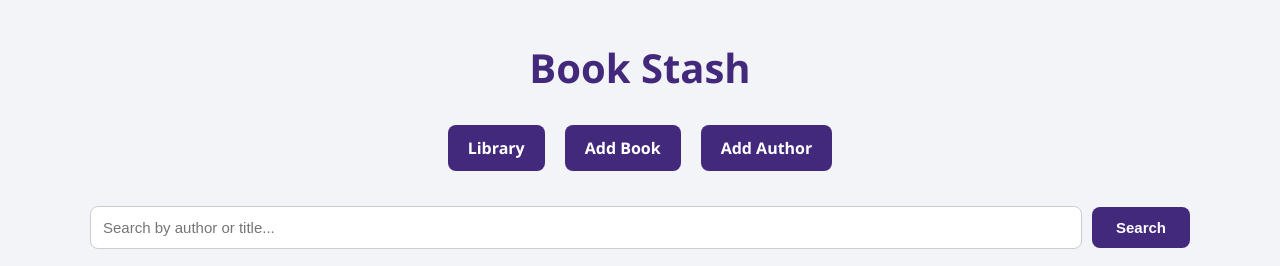
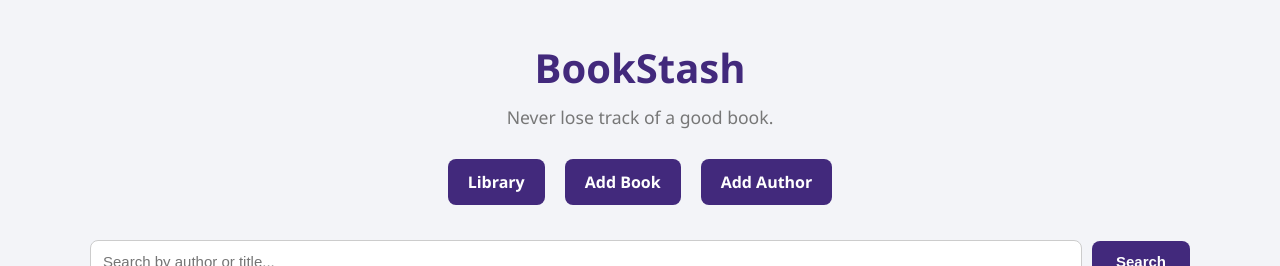
Before and after one commit to birgitt-thomsen/BookStash, a Python web app: template templates/home.html in a window 1280 px wide. Shown: the top 266 px of the page. Run offline with Jinja, Linux system fonts and the light colour scheme; the template is opened without the code that fills it: most values are stand-ins (such as "Sample title", 1, 10 or a date in 2020).

Commit message:
Update title and add a tagline

```diff
--- a/static/style.css
+++ b/static/style.css
@@ -5,6 +5,7 @@
     --primary-hover: #6f54b8;
     --background: #f3f4f8;
     --text: #333;
+    --tagline: #777;
     --success: #4f8a10;
     --border: #ccc;
     --table-border: #ececec;
@@ -35,6 +36,14 @@ h1 {
 h2 {
     color: var(--primary);
     margin-bottom: 20px;
+}
+
+.tagline {
+    text-align: center;
+    color: var(--tagline);
+    margin-top: -20px;
+    margin-bottom: 30px;
+    font-size: 1.1rem;
 }
 
 /* ===== Forms ===== */
--- a/templates/home.html
+++ b/templates/home.html
@@ -8,7 +8,8 @@
       href="{{ url_for('static', filename='style.css') }}">
   </head>
   <body>
-    <h1>Book Stash</h1>
+    <h1>BookStash</h1>
+    <p class="tagline">Never lose track of a good book.</p>
 
     <nav>
         <a href="{{ url_for('index') }}">Library</a>
```
